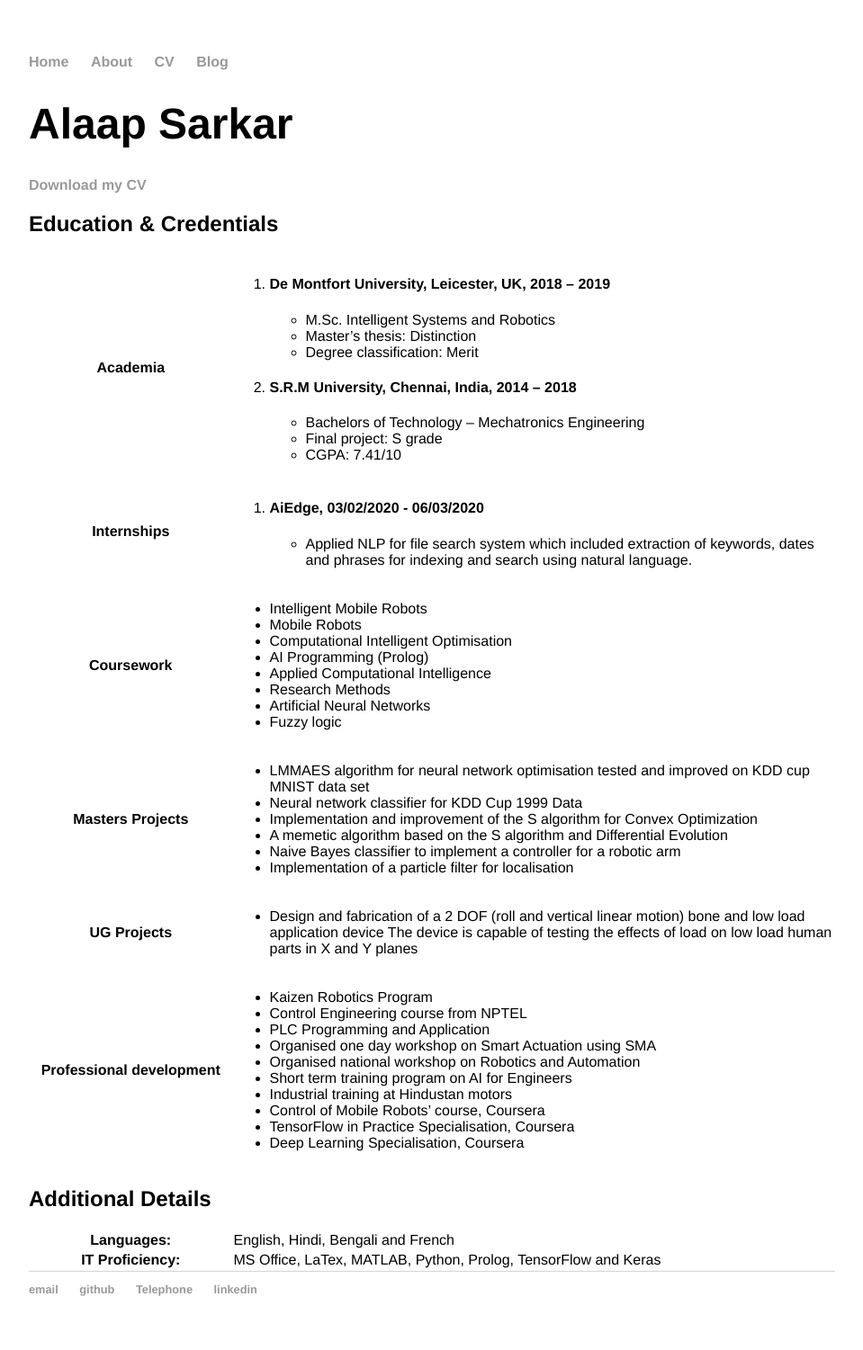
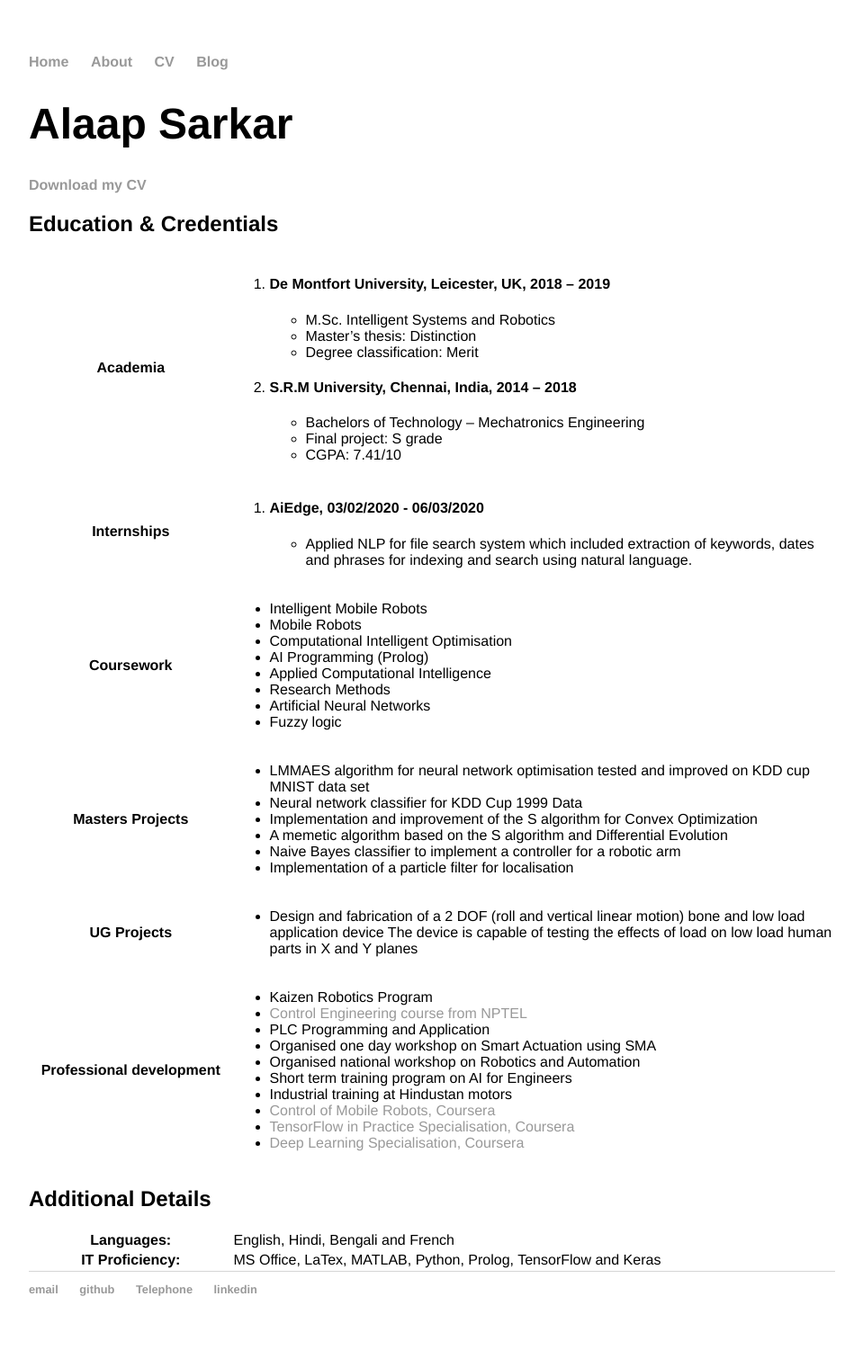
Before and after one commit to AlaapSarkar/AlaapSarkar.github.io, a Jekyll site: the page built from cv/index.html, in a window 1280 px wide. Shown: the whole page at 90% size, without its empty margins (160-1119 px from the left). Built offline with Jekyll 4.4.1, drawn with Linux system fonts in a browser that asks for light colours.

Commit message:
Update index.html

```diff
--- a/cv/index.html
+++ b/cv/index.html
@@ -83,15 +83,16 @@
       <td>
         <ul>
           <li>Kaizen Robotics Program</li>
-          <li>Control Engineering course from NPTEL</li>
+          <li><a href="https://nptel.ac.in/content/noc/NOC17/SEM2/Ecertificates/108/noc17-ee12/Course/NPTEL17EE12S2231173171019909.jpg">
+            Control Engineering course from NPTEL</a></li>
           <li>PLC Programming and Application</li>
           <li>Organised one day workshop on Smart Actuation using SMA</li>
           <li>Organised national workshop on Robotics and Automation</li>
           <li>Short term training program on AI for Engineers</li>
           <li>Industrial training at Hindustan motors</li>
-          <li>Control of Mobile Robots’ course, Coursera</li>
-          <li>TensorFlow in Practice Specialisation, Coursera</li>
-          <li>Deep Learning Specialisation, Coursera</li>
+          <li><a href="https://coursera.org/share/4d0f674748f8781fa2f5987d2a750a23">Control of Mobile Robots, Coursera</a></li>
+          <li><a href="https://coursera.org/share/fa8a869fb491e6bd0c97576738e67cb7">TensorFlow in Practice Specialisation, Coursera</a></li>
+          <li><a href="https://coursera.org/share/f0b890808609c27b97608c5cc091544e">Deep Learning Specialisation, Coursera</a></li>
         </ul>
       </td>
     </tr>
```
